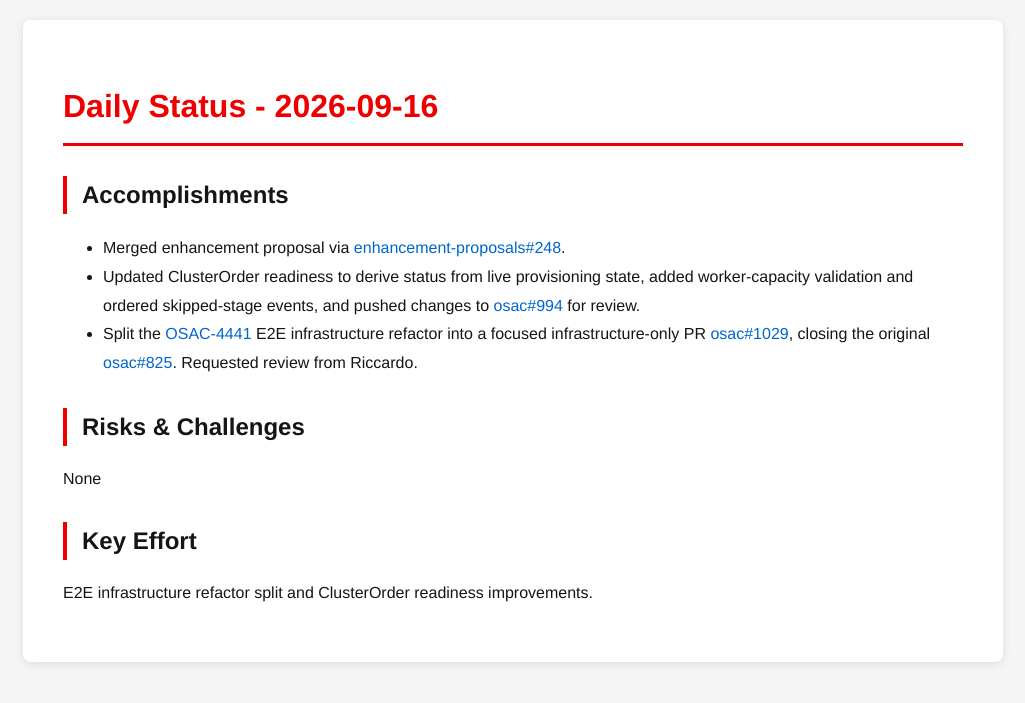
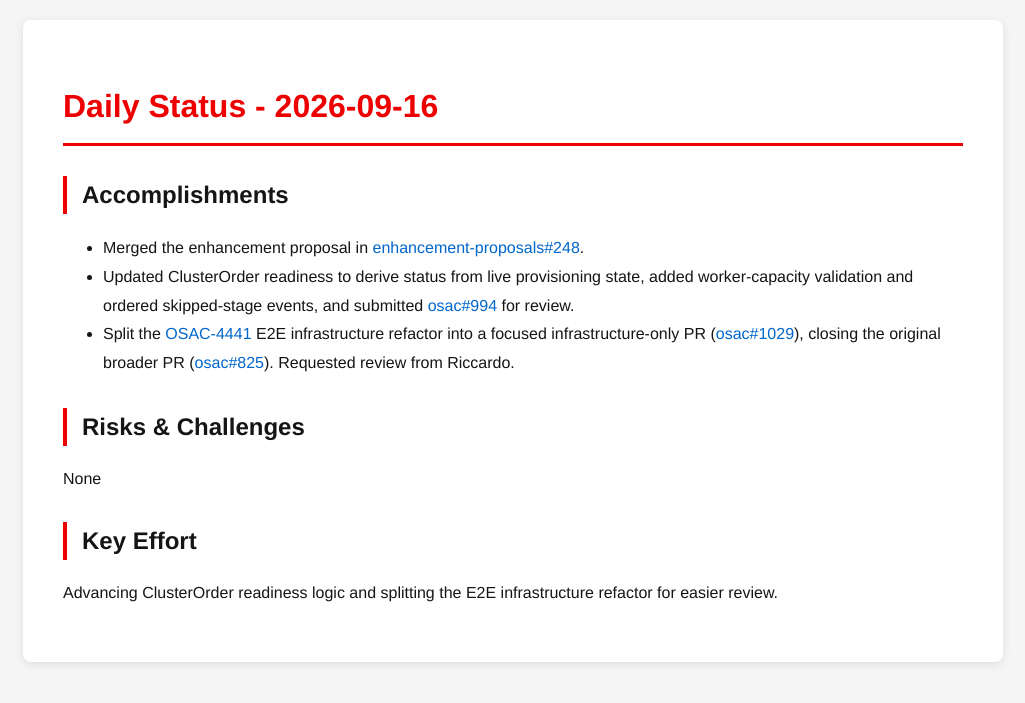
Before and after one commit to tzvatot/daily-status, a Jekyll site: the page built from 2026-09-16.md, in a window 1280 px wide. Shown: the top 703 px of the page, without its empty margins (127-1152 px from the left). Built offline with Jekyll 4.4.1, drawn with Linux system fonts in a browser that asks for light colours.

Commit message:
Daily status update - 2026-09-16

```diff
--- a/2026-09-16.md
+++ b/2026-09-16.md
@@ -7,12 +7,12 @@
 # Daily Status - 2026-09-16
 
 ## Accomplishments
-- Merged enhancement proposal via [enhancement-proposals#248](https://github.com/osac-project/enhancement-proposals/pull/248).
-- Updated ClusterOrder readiness to derive status from live provisioning state, added worker-capacity validation and ordered skipped-stage events, and pushed changes to [osac#994](https://github.com/osac-project/osac/pull/994) for review.
-- Split the [OSAC-4441](https://redhat.atlassian.net/browse/OSAC-4441) E2E infrastructure refactor into a focused infrastructure-only PR [osac#1029](https://github.com/osac-project/osac/pull/1029), closing the original [osac#825](https://github.com/osac-project/osac/pull/825). Requested review from Riccardo.
+- Merged the enhancement proposal in [enhancement-proposals#248](https://github.com/osac-project/enhancement-proposals/pull/248).
+- Updated ClusterOrder readiness to derive status from live provisioning state, added worker-capacity validation and ordered skipped-stage events, and submitted [osac#994](https://github.com/osac-project/osac/pull/994) for review.
+- Split the [OSAC-4441](https://redhat.atlassian.net/browse/OSAC-4441) E2E infrastructure refactor into a focused infrastructure-only PR ([osac#1029](https://github.com/osac-project/osac/pull/1029)), closing the original broader PR ([osac#825](https://github.com/osac-project/osac/pull/825)). Requested review from Riccardo.
 
 ## Risks & Challenges
 None
 
 ## Key Effort
-E2E infrastructure refactor split and ClusterOrder readiness improvements.
+Advancing ClusterOrder readiness logic and splitting the E2E infrastructure refactor for easier review.
```
